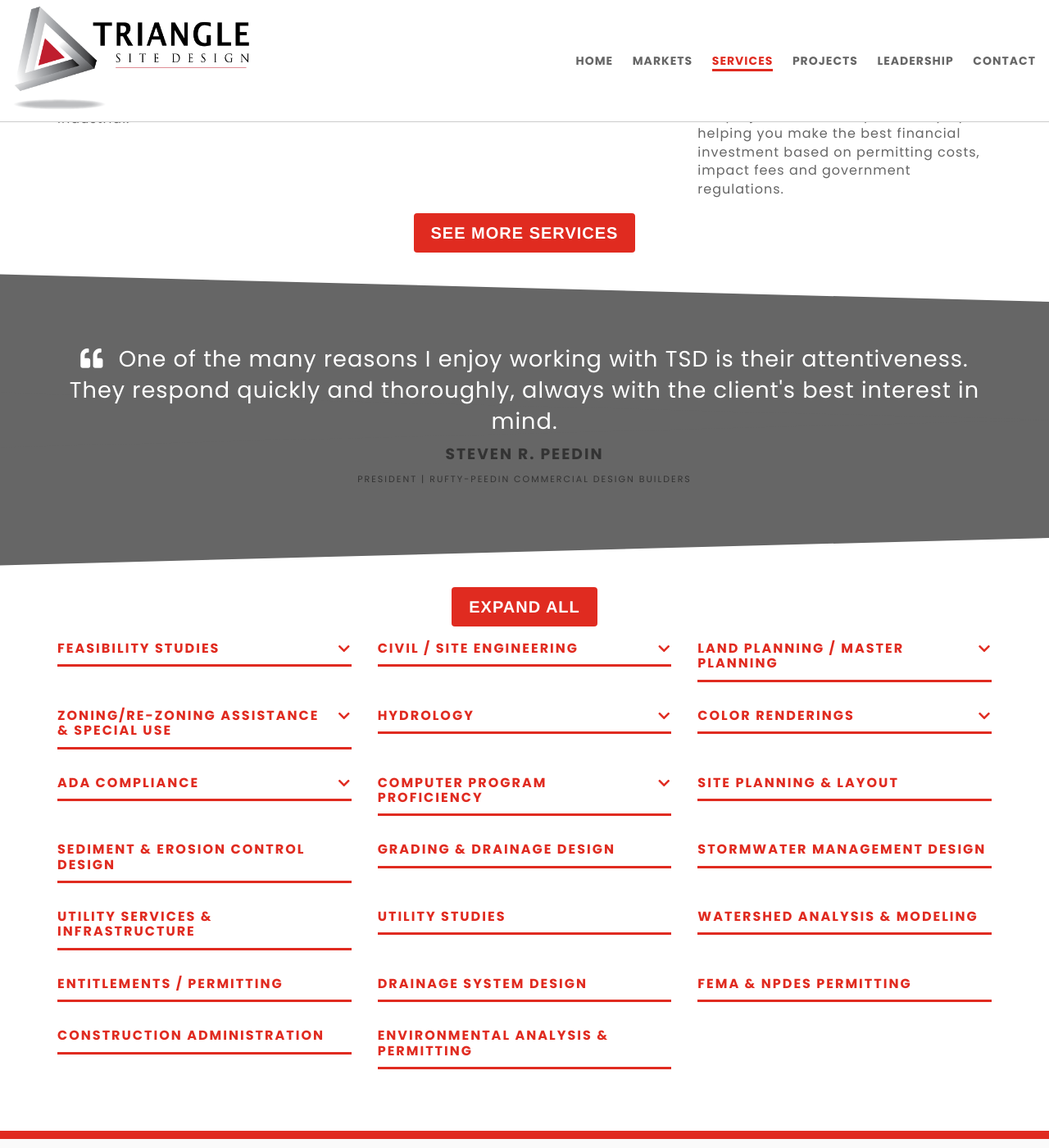
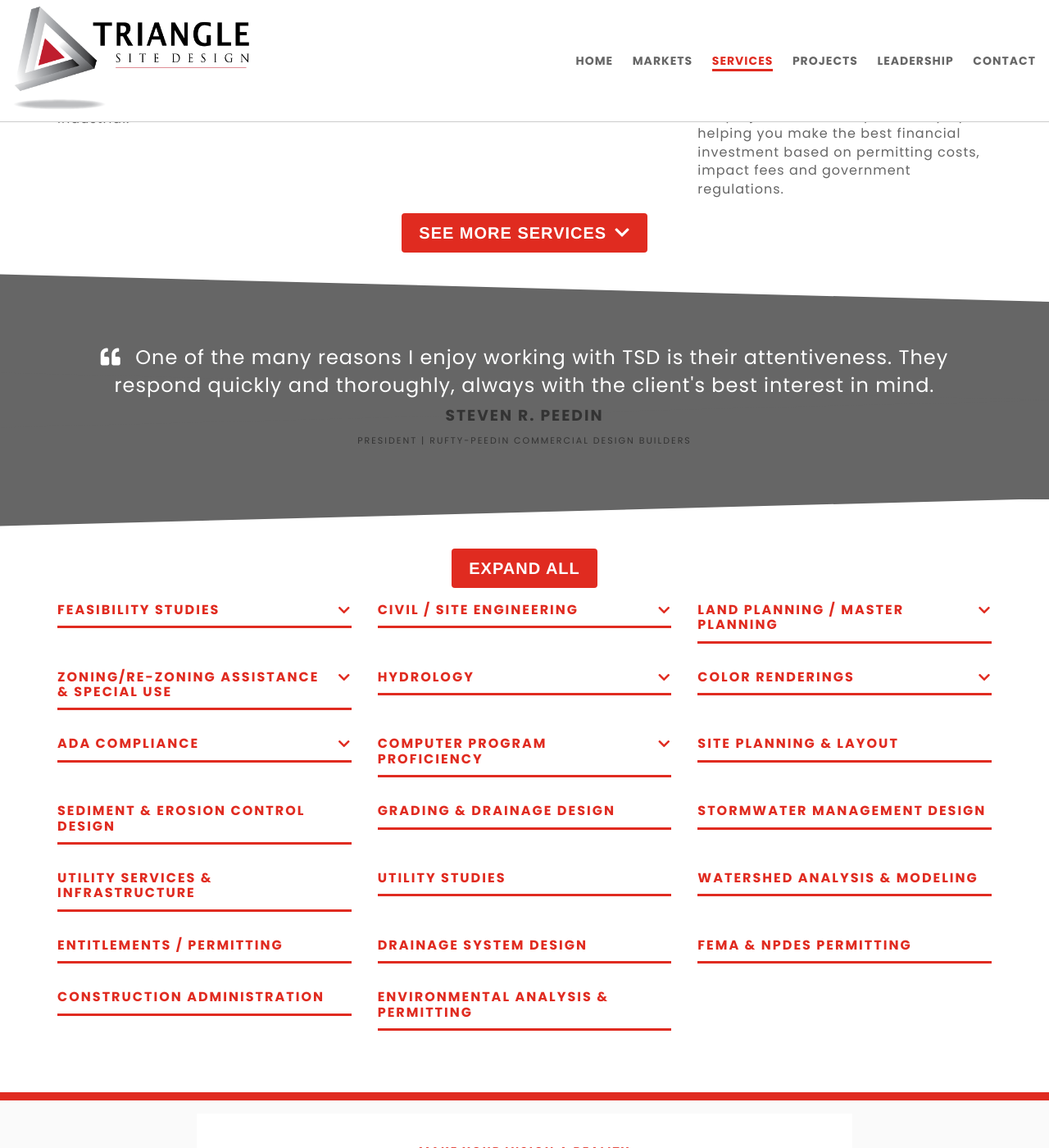
Before and after one commit to rossgodwin/trianglesitedesign.com, a Jekyll site: the page built from services.html, in a window 1280 px wide and 1400 px high, scrolled down 553 px. Shown: the whole window at 82% size. Built offline with Jekyll 4.4.1, drawn with Linux system fonts in a browser that asks for light colours; nearby versions of some CDN libraries; some web fonts are replaced.

Commit message:
Added favicon

```diff
--- /dev/null
+++ b/_includes/head-favicon.html
@@ -0,0 +1,9 @@
+<link rel="apple-touch-icon" sizes="180x180" href="/assets/images/favicon/apple-touch-icon.png">
+<link rel="icon" type="image/png" sizes="32x32" href="/assets/images/favicon/favicon-32x32.png">
+<link rel="icon" type="image/png" sizes="16x16" href="/assets/images/favicon/favicon-16x16.png">
+<link rel="manifest" href="/assets/images/favicon/site.webmanifest">
+<link rel="mask-icon" href="/assets/images/favicon/safari-pinned-tab.svg" color="#5bbad5">
+<link rel="shortcut icon" href="/assets/images/favicon/favicon.ico">
+<meta name="msapplication-TileColor" content="#da532c">
+<meta name="msapplication-config" content="/assets/images/favicon/browserconfig.xml">
+<meta name="theme-color" content="#ffffff">
--- a/_includes/head.html
+++ b/_includes/head.html
@@ -2,6 +2,6 @@
 <meta content='text/html; charset=utf-8' http-equiv='Content-Type'>
 <meta http-equiv='X-UA-Compatible' content='IE=edge'>
 <meta name='viewport' content='width=device-width, initial-scale=1.0, maximum-scale=1.0'>
-
+{% include head-favicon.html %}
 {% include head-css.html %}
 {% include head-scripts.html %}
--- a/_sass/_style.scss
+++ b/_sass/_style.scss
@@ -84,6 +84,12 @@
 	}
 }
 
+.tsd-button-icon-right {
+	i {
+		margin-left: 10px;
+	}
+}
+
 .tsd-button-primary {
 	@extend .tsd-button;
 	background: $tsd-color-red;
@@ -132,53 +138,6 @@
 	}
 }
 
-.tsd-quote {
-	position: relative;
-	background: $tsd-color-light-gray;
-	border: 1px solid rgba(0, 0, 0, 0.025);
-	padding: 1.5rem;
-	padding-left: 3rem;
-	font-family: $tsd-font-georgiaPlayfair;
-	//font-family: $tsd-font-helveticaSaira;
-	&:before {
-		content: "";
-		display: inline-block;
-		position: absolute;
-		left: 0;
-		top: 0;
-		width: 0;
-		height: 0;
-		border-style: solid;
-		border-width: 40px 40px 0 0;
-		border-color: $tsd-color-red transparent transparent transparent;
-	}
-
-	h4 {
-		line-height: 1.8em;
-		font-size: 13px;
-		color: $tsd-color-dark-gray;
-	}
-
-	p {
-		//font-size: 20px;
-		color: $tsd-color-gray;
-	}
-
-	.fa-quote-left {
-		position: absolute;
-		left: 0.35rem;
-		top: 0.3rem;
-		color: $color-white;
-		font-size: 0.75rem;
-	}
-
-	.svg-inline--fa {
-		display: inline-block;
-		height: 1em;
-		vertical-align: -0.125em;
-	}
-}
-
 .tsd-quote-angled-edges {
 	@include angle(both);
 	background: $tsd-color-gray;
@@ -188,7 +147,7 @@
 
 	p {
 		color: $color-white;
-		font-size: 1.7em;
+		font-size: 1.5em;
 		margin-bottom: 10px;
 	}
 
--- a/services.html
+++ b/services.html
@@ -29,7 +29,7 @@
 			</div>
 
 			<div class="tsd-horizontal-align-center">
-				<a class="tsd-button-primary" href="#more-services" role="button">See More Services</a>
+				<a class="tsd-button-primary tsd-button-icon-right" href="#more-services" role="button">See More Services<i class="fas fa-chevron-down"></i></a>
 			</div>
 		</section>
 
```
Also changed, not shown: _includes/snippets/quote.html (deleted, +0 -12 lines), assets/images/favicon/browserconfig.xml (added, +9 -0 lines), assets/images/favicon/android-chrome-192x192.png (added), assets/images/favicon/android-chrome-512x512.png (added), assets/images/favicon/apple-touch-icon.png (added), assets/images/favicon/favicon-16x16.png (added), assets/images/favicon/favicon-32x32.png (added), assets/images/favicon/favicon.ico (added), assets/images/favicon/mstile-150x150.png (added), assets/images/favicon/safari-pinned-tab.svg (added), assets/images/favicon/site.webmanifest (added), 1 other file.
